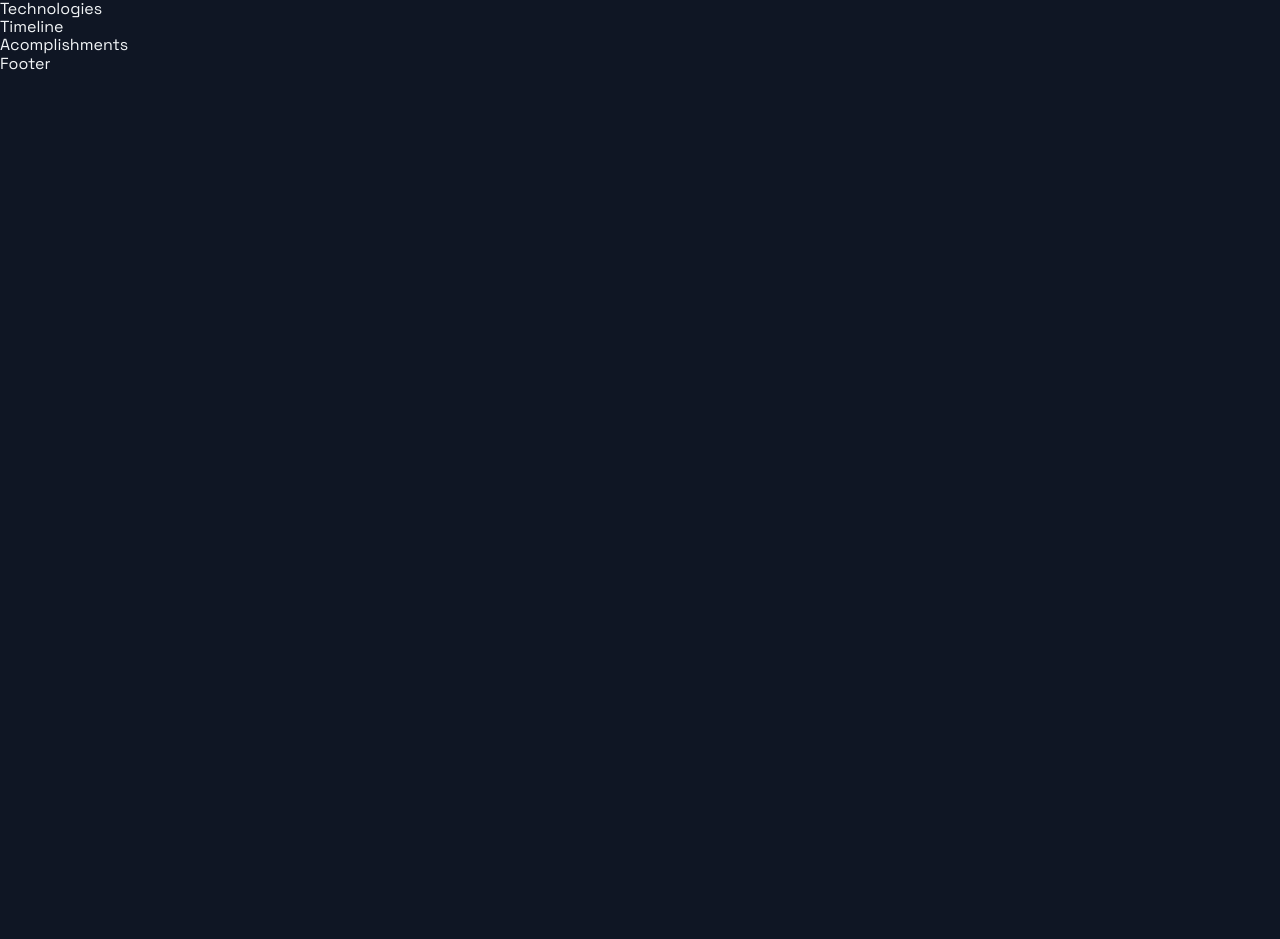
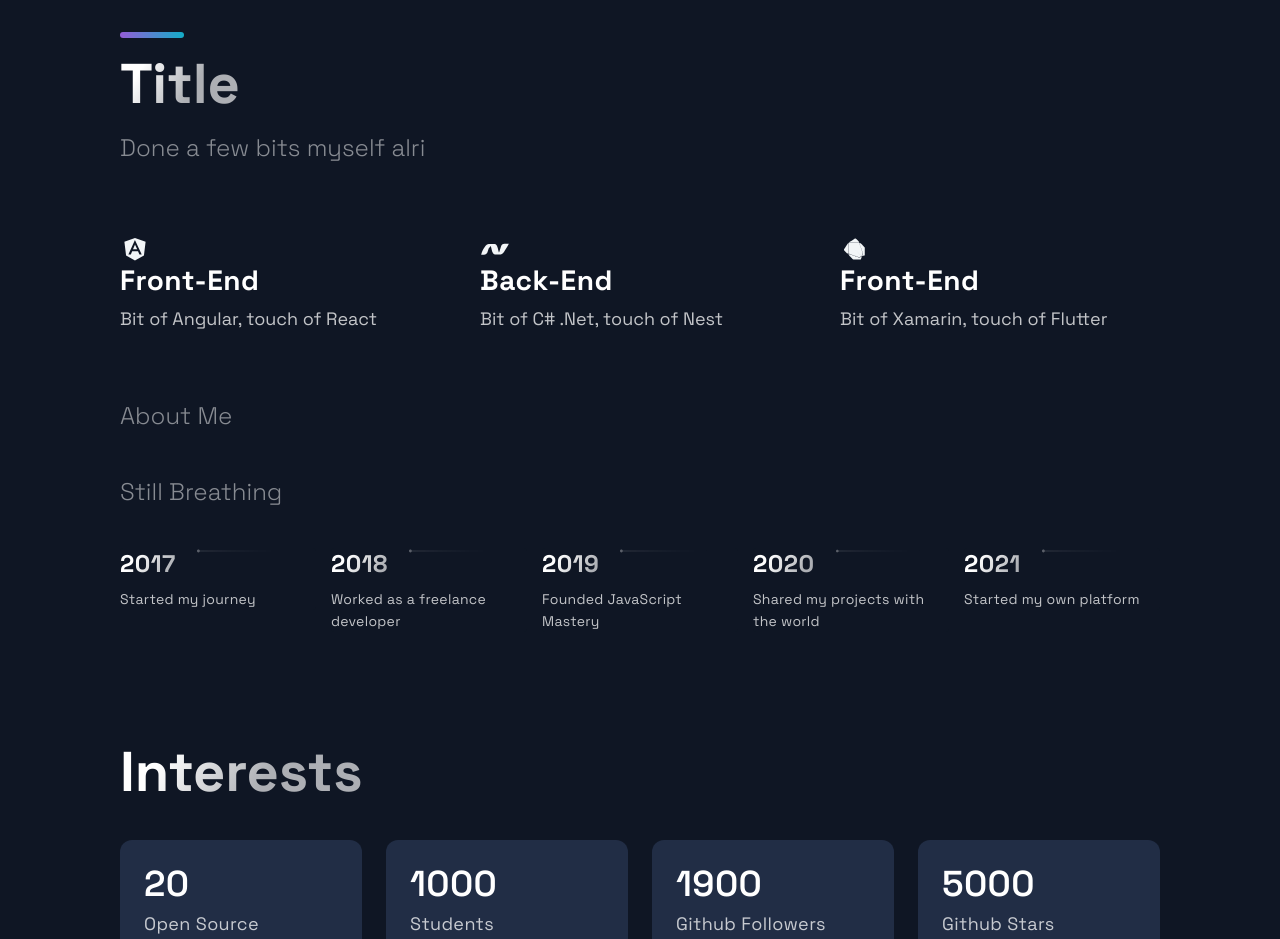
Before and after one commit to bradshaw10/ReactJSPortfolio, a Next.js app: page / in a window 1280 px wide. Shown: the part 2193-3132 px from the top of the page. Before the commit the page ends 2267 px from the top, so only its background shows below. Built offline with nearby package versions, Linux system fonts and the light colour scheme.

Commit message:
site with dummy data

```diff
--- a/package.json
+++ b/package.json
@@ -8,11 +8,12 @@
     "start": "next start"
   },
   "dependencies": {
+    "@react-icons/all-files": "^4.1.0",
     "next": "10.2.3",
     "react": "17.0.2",
     "react-dom": "17.0.2",
+    "react-icons": "^4.2.0",
     "styled-components": "^5.3.0",
-    "styled-normalize": "^8.0.7",
-    "react-icons": "^4.2.0"
+    "styled-normalize": "^8.0.7"
   }
 }
--- a/src/components/Acomplishments/Acomplishments.js
+++ b/src/components/Acomplishments/Acomplishments.js
@@ -11,9 +11,17 @@
 ];
 
 const Acomplishments = () => (
-  <div>
-    Acomplishments
-  </div>
+<Section>
+<SectionTitle>Interests</SectionTitle>
+<Boxes>
+  {data.map((card, index) => (
+    <Box key={index}>
+      <BoxNum>{card.number}</BoxNum>
+      <BoxText>{card.text}</BoxText>
+    </Box>
+  ))}
+</Boxes>
+</Section>
 );
 
 export default Acomplishments;
--- a/src/components/Footer/Footer.js
+++ b/src/components/Footer/Footer.js
@@ -6,9 +6,19 @@
 
 const Footer = () => {
   return (
-    <div>
-      Footer
-    </div>
+    <FooterWrapper>
+      <LinkList>
+        <LinkColumn>
+          <LinkTitle>Call</LinkTitle>
+          <LinkItem href='tel:+959889461'>+959889461</LinkItem>
+        </LinkColumn>
+        <LinkColumn>
+          <LinkTitle>Email</LinkTitle>
+          <LinkItem href='mailto:eoghanbradshaw@gmail.com'>eoghanbradshaw@gmail.com</LinkItem>
+        </LinkColumn>
+      </LinkList>
+    </FooterWrapper>
+
   );
 };
 
--- a/src/components/Technologies/Technologies.js
+++ b/src/components/Technologies/Technologies.js
@@ -1,12 +1,42 @@
 import React from 'react';
-import { DiFirebase, DiReact, DiZend } from 'react-icons/di';
+import { DiAngularSimple, DiDotnet, DiDart } from 'react-icons/di';
 import { Section, SectionDivider, SectionText, SectionTitle } from '../../styles/GlobalComponents';
 import { List, ListContainer, ListItem, ListParagraph, ListTitle } from './TechnologiesStyles';
 
-const Technologies = () =>  (
-  <div>
-    Technologies
-  </div>
+const Technologies = () => (
+  <Section id="tech">
+  <SectionDivider />
+  <br />
+    <SectionTitle>
+      Title
+    </SectionTitle>
+    <SectionText>
+      Done a few bits myself alri
+    </SectionText>
+    <List>
+      <ListItem>
+        <DiAngularSimple size="3rem" />
+        <ListTitle>Front-End</ListTitle>
+        <ListParagraph>
+          Bit of Angular, touch of React
+        </ListParagraph>
+      </ListItem>
+      <ListItem>
+        <DiDotnet size="3rem" />
+        <ListTitle>Back-End</ListTitle>
+        <ListParagraph>
+          Bit of C# .Net, touch of Nest
+        </ListParagraph>
+      </ListItem>
+      <ListItem>
+        <DiDart size="3rem" />
+        <ListTitle>Front-End</ListTitle>
+        <ListParagraph>
+          Bit of Xamarin, touch of Flutter
+        </ListParagraph>
+      </ListItem>
+    </List>
+  </Section>
 );
 
 export default Technologies;
--- a/src/components/TimeLine/TimeLine.js
+++ b/src/components/TimeLine/TimeLine.js
@@ -7,45 +7,109 @@
 const TOTAL_CAROUSEL_COUNT = TimeLineData.length;
 
 const Timeline = () => {
-  // const [activeItem, setActiveItem] = useState(0);
-  // const carouselRef = useRef();
+  const [activeItem, setActiveItem] = useState(0);
+  const carouselRef = useRef();
 
-  // const scroll = (node, left) => {
-  //   return node.scrollTo({ left, behavior: 'smooth' });
-  // }
+  const scroll = (node, left) => {
+    return node.scrollTo({ left, behavior: 'smooth' });
+  }
 
-  // const handleClick = (e, i) => {
-  //   e.preventDefault();
+  const handleClick = (e, i) => {
+    e.preventDefault();
 
-  //   if (carouselRef.current) {
-  //     const scrollLeft = Math.floor(carouselRef.current.scrollWidth * 0.7 * (i / TimeLineData.length));
+    if (carouselRef.current) {
+      const scrollLeft = Math.floor(carouselRef.current.scrollWidth * 0.7 * (i / TimeLineData.length));
 
-  //     scroll(carouselRef.current, scrollLeft);
-  //   }
-  // }
+      scroll(carouselRef.current, scrollLeft);
+    }
+  }
 
-  // const handleScroll = () => {
-  //   if (carouselRef.current) {
-  //     const index = Math.round((carouselRef.current.scrollLeft / (carouselRef.current.scrollWidth * 0.7)) * TimeLineData.length);
+  const handleScroll = () => {
+    if (carouselRef.current) {
+      const index = Math.round((carouselRef.current.scrollLeft / (carouselRef.current.scrollWidth * 0.7)) * TimeLineData.length);
 
-  //     setActiveItem(index);
-  //   }
-  // }
+      setActiveItem(index);
+    }
+  }
 
-  // // snap back to beginning of scroll when window is resized
-  // // avoids a bug where content is covered up if coming from smaller screen
-  // useEffect(() => {
-  //   const handleResize = () => {
-  //     scroll(carouselRef.current, 0);
-  //   }
+  useEffect(() => {
+    const handleResize = () => {
+      scroll(carouselRef.current, 0);
+    }
 
-  //   window.addEventListener('resize', handleResize);
-  // }, []);
+    window.addEventListener('resize', handleResize);
+  }, []);
 
   return (
-    <div>
-      Timeline
-    </div>
+    <Section id="about">
+      <SectionText>About Me</SectionText>
+      <SectionText>
+        Still Breathing
+      </SectionText>
+      <CarouselContainer ref={carouselRef} onScroll={handleScroll}>
+        <>
+          {TimeLineData.map((item, index) => (
+            <CarouselMobileScrollNode key={index} final={index == TOTAL_CAROUSEL_COUNT - 1}>
+              <CarouselItem
+                index={index}
+                id={`carousel_item-${index}`}
+                active={activeItem}
+                onClick={(e) => handleClick(e, index)}
+              >
+                <CarouselItemTitle>
+                  {item.year}
+
+                  <CarouselItemImg
+                    width="208"
+                    height="6"
+                    viewBox="0 0 208 6"
+                    fill="none"
+                    xmlns="http://www.w3.org/2000/svg">
+                    <path
+                      fill-rule="evenodd"
+                      clip-rule="evenodd"
+                      d="M2.5 5.5C3.88071 5.5 5 4.38071 5 3V3.5L208 3.50002V2.50002L5 2.5V3C5 1.61929 3.88071 0.5 2.5 0.5C1.11929 0.5 0 1.61929 0 3C0 4.38071 1.11929 5.5 2.5 5.5Z"
+                      fill="url(#paint0_linear)"
+                      fill-opacity="0.33"
+                    />
+                    <defs>
+                      <linearGradient
+                        id="paint0_linear"
+                        x1="-4.30412e-10"
+                        y1="0.5"
+                        x2="208"
+                        y2="0.500295"
+                        gradientUnits="userSpaceOnUse">
+                        <stop stop-color="white" />
+                        <stop
+                          offset="0.79478"
+                          stop-color="white"
+                          stop-opacity="0"
+                        />
+                      </linearGradient>
+                    </defs>
+                  </CarouselItemImg>
+                </CarouselItemTitle>
+                <CarouselItemText>{item.text}</CarouselItemText>
+              </CarouselItem>
+            </CarouselMobileScrollNode>
+          ))}
+        </>
+      </CarouselContainer>
+      <CarouselButtons>
+        {TimeLineData.map((item, index) => (
+          <CarouselButton
+            key={index}
+            index={index}
+            active={activeItem}
+            onClick={(e) => handleClick(e, index)}
+            type="button"
+          >
+            <CarouselButtonDot active={activeItem} />
+          </CarouselButton>
+        ))}
+      </CarouselButtons>
+    </Section>
   );
 };
 
```
Also changed, not shown: 1 other file (tests, documents, lock files or other folders).
